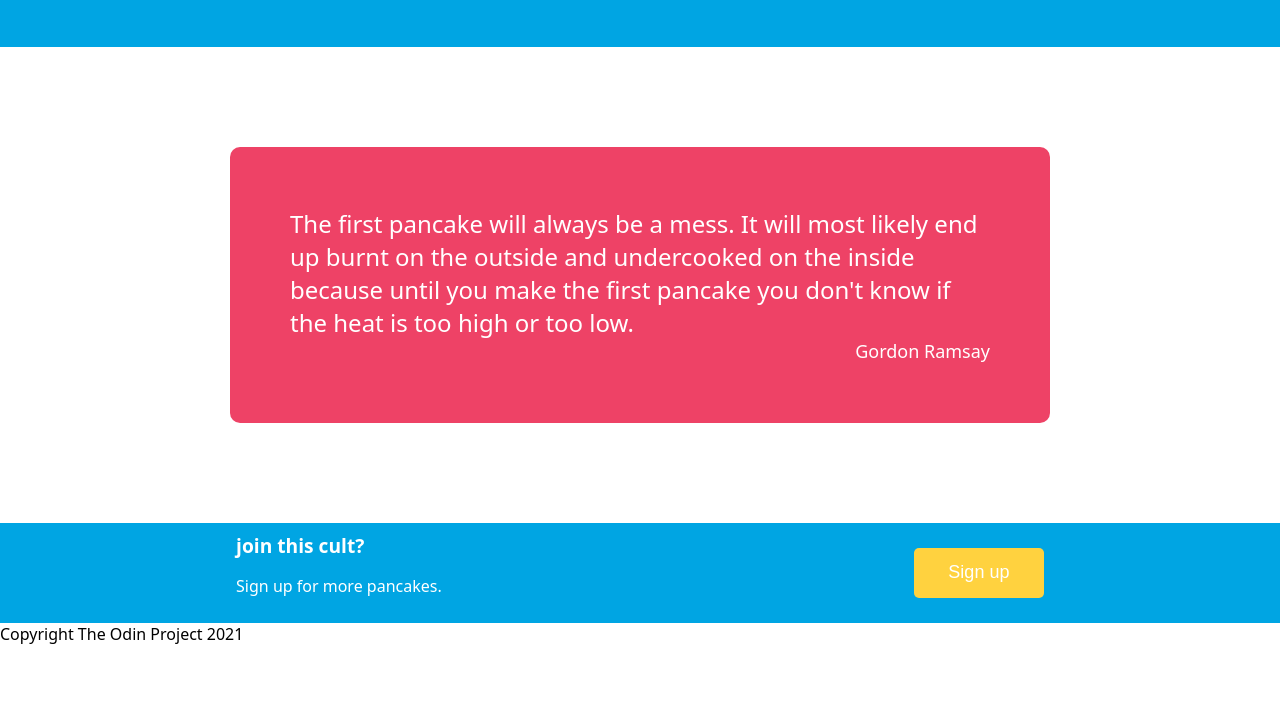
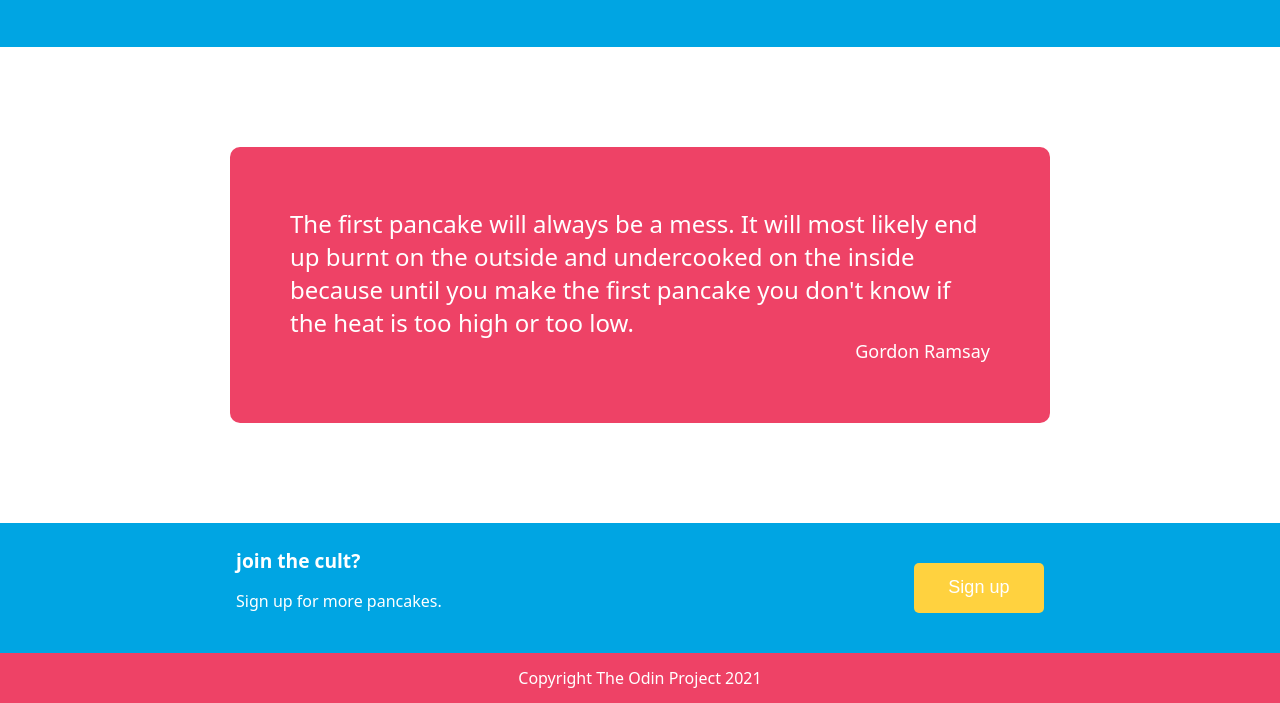
Before and after one commit to picnictl/Landing-Page, a plain HTML site: page index.html in a window 1280 px wide. Shown: the part 973-1676 px from the top of the page. Before the commit the page ends 1618 px from the top, so only its background shows below. Drawn offline with Linux system fonts and the light colour scheme.

Commit message:
completed footer and fixed typo

```diff
--- a/index.html
+++ b/index.html
@@ -19,7 +19,7 @@
     </header>
         <div class="section1">
             <div class="container1">
-            <h1>Beacon pancakes (every pancakes) are awesome</h1>
+            <h1>Bacon pancakes (every pancakes) are awesome</h1>
             <p>Bacon pancakes making Bacon Pancake take some bacon and I put it in a pancake.
                Bacon Pancakes that's what it's gonna make. Bacon Pancake!</p>
             <p>Jacob "Jake" the Dog,Sr.</p>
@@ -61,14 +61,12 @@
         <div class="section3">
                 <div class="section3-text">
                 <div class="question">
-                    join this cult?
+                    join the cult?
                 </div>
                 <p>Sign up for more pancakes.</p>
                 </div>
 
                 <button class="signup">Sign up</button>
-
-            </div>
         </div>
         <div class="footer">
             Copyright The Odin Project 2021
--- a/style.css
+++ b/style.css
@@ -143,7 +143,7 @@ ul {
 .section3 {
     background-color: #00a5e3;
     color: white;
-    height: 100px;
+    height: 130px;
     display: flex;
     justify-content: space-around;
     align-items: center;
@@ -173,3 +173,12 @@ ul {
     font-size: larger;
     font-weight: bolder;
 }
+
+.footer {
+    height: 50px;
+    background-color: #EE4266;
+    color: white;
+    display: flex;
+    justify-content: center;
+    align-items: center;
+}
```
